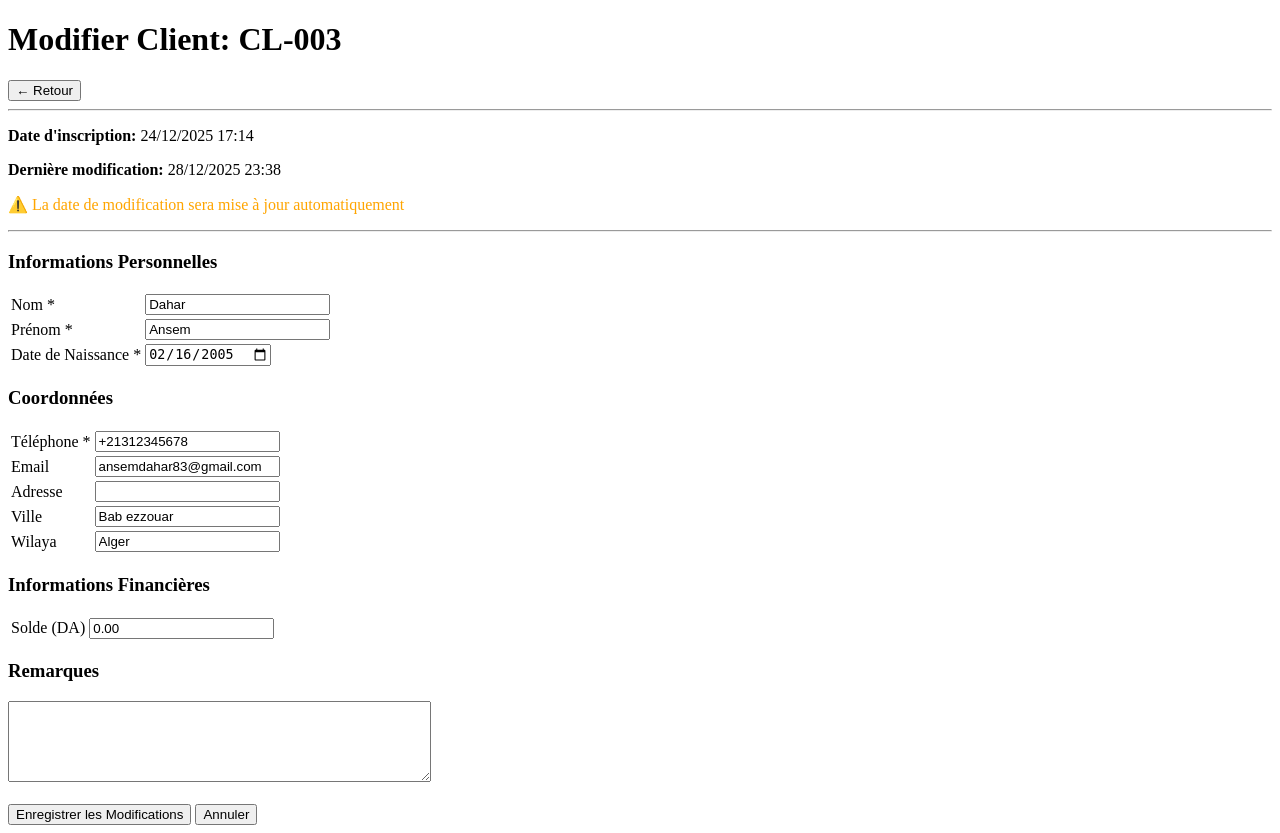
After one commit to ansemd/projetsysinfo, a Django app: page /clients/3/modifier/ in a window 1280 px wide. The commit adds this page. Run offline with Django 4.2, Linux system fonts and the light colour scheme; data comes from the database, SQL or seed files in the repository; both versions use the stored data as it was after the commit.

Commit message:
Ajout views complète des clients (liste, détails, créer, modifier, supprimer)

```diff
--- a/app1/models.py
+++ b/app1/models.py
@@ -285,7 +285,7 @@ class Paiement(models.Model):
     mode_paiement = models.CharField(max_length=20, choices=[('ESPECES', 'Espèces'),('CARTE', 'Carte bancaire'),('VIREMENT', 'Virement'),('CHEQUE', 'Chèque'),])
     reference_transaction = models.CharField(max_length=100, blank=True, null=True)
     remarques = models.TextField(blank=True, null=True)
-    statut = models.CharField(max_length=20, default='VALIDE')  # VALIDE ou ANNULE
+    statut = models.CharField(max_length=20, default='VALIDE')
 
     class Meta:
         ordering = ['-date_paiement']
@@ -299,6 +299,14 @@ class Paiement(models.Model):
         from django.core.exceptions import ValidationError
 
         is_new = self.pk is None
+
+        # ========== VALIDATION CRITIQUE : Client doit correspondre ==========
+        if self.facture.client != self.client:
+            raise ValidationError(
+                f"ERREUR : Le client du paiement ({self.client}) ne correspond pas "
+                f"au client de la facture ({self.facture.client}). "
+                f"Impossible de créer ce paiement."
+            )
 
         # Validations pour nouveaux paiements uniquement
         if is_new:
--- /dev/null
+++ b/app1/templates/clients/modifier.html
@@ -0,0 +1,86 @@
+<!DOCTYPE html>
+<html lang="fr">
+<head>
+    <meta charset="UTF-8">
+    <title>Modifier Client - {{ client.prenom }} {{ client.nom }}</title>
+</head>
+<body>
+    <h1>Modifier Client: CL-{{ client.id|stringformat:"03d" }}</h1>
+
+    <a href="{% url 'detail_client' client.id %}"><button>← Retour</button></a>
+
+    <hr>
+
+    <p><strong>Date d'inscription:</strong> {{ client.date_inscription|date:"d/m/Y H:i" }}</p>
+    <p><strong>Dernière modification:</strong> {{ client.date_modification|date:"d/m/Y H:i" }}</p>
+    <p style="color: orange;">⚠️ La date de modification sera mise à jour automatiquement</p>
+
+    <hr>
+
+    <!-- Messages d'erreur -->
+    {% if messages %}
+        {% for message in messages %}
+            <p style="color: red;"><strong>{{ message }}</strong></p>
+        {% endfor %}
+    {% endif %}
+
+    <form method="POST">
+        {% csrf_token %}
+
+        <h3>Informations Personnelles</h3>
+        <table>
+            <tr>
+                <td><label>Nom *</label></td>
+                <td><input type="text" name="nom" value="{{ client.nom }}" required maxlength="20"></td>
+            </tr>
+            <tr>
+                <td><label>Prénom *</label></td>
+                <td><input type="text" name="prenom" value="{{ client.prenom }}" required maxlength="20"></td>
+            </tr>
+            <tr>
+                <td><label>Date de Naissance *</label></td>
+                <td><input type="date" name="date_naissance" value="{{ client.date_naissance|date:'Y-m-d' }}" required></td>
+            </tr>
+        </table>
+
+        <h3>Coordonnées</h3>
+        <table>
+            <tr>
+                <td><label>Téléphone *</label></td>
+                <td><input type="tel" name="telephone" value="{{ client.telephone }}" required></td>
+            </tr>
+            <tr>
+                <td><label>Email</label></td>
+                <td><input type="email" name="email" value="{{ client.email|default:'' }}"></td>
+            </tr>
+            <tr>
+                <td><label>Adresse</label></td>
+                <td><input type="text" name="adresse" value="{{ client.adresse|default:'' }}"></td>
+            </tr>
+            <tr>
+                <td><label>Ville</label></td>
+                <td><input type="text" name="ville" value="{{ client.ville|default:'' }}"></td>
+            </tr>
+            <tr>
+                <td><label>Wilaya</label></td>
+                <td><input type="text" name="wilaya" value="{{ client.wilaya|default:'' }}"></td>
+            </tr>
+        </table>
+
+        <h3>Informations Financières</h3>
+        <table>
+            <tr>
+                <td><label>Solde (DA)</label></td>
+                <td><input type="number" name="solde" value="{{ client.solde }}" step="0.01"></td>
+            </tr>
+        </table>
+
+        <h3>Remarques</h3>
+        <textarea name="remarques" rows="5" cols="50">{{ client.remarques|default:'' }}</textarea>
+
+        <br><br>
+        <button type="submit">Enregistrer les Modifications</button>
+        <a href="{% url 'detail_client' client.id %}"><button type="button">Annuler</button></a>
+    </form>
+</body>
+</html>
--- a/app1/urls.py
+++ b/app1/urls.py
@@ -4,4 +4,7 @@ from . import views
 urlpatterns = [
     path('clients/', views.liste_clients, name='liste_clients'),
     path('clients/<int:client_id>/', views.detail_client, name='detail_client'),
+    path('clients/creer/', views.creer_client, name='creer_client'),
+    path('clients/<int:client_id>/modifier/', views.modifier_client, name='modifier_client'),
+    path('clients/<int:client_id>/supprimer/', views.supprimer_client, name='supprimer_client'),
 ]
--- a/app1/views.py
+++ b/app1/views.py
@@ -1,37 +1,158 @@
-from django.shortcuts import render, get_object_or_404
+from django.shortcuts import render, get_object_or_404, redirect
+from django.contrib import messages
+from django.db.models import Q, Count, Sum
 from .models import Client
 
+
+# ========== LISTE DES CLIENTS (PAGE PRINCIPALE) ==========
 def liste_clients(request):
-    """Liste de tous les clients avec recherche"""
+    """
+    Page principale : Liste de tous les clients avec recherche et statistiques
+    """
     search = request.GET.get('search', '')
-    client_trouve = None
-    expeditions = []
 
     if search:
+        # Recherche par nom, prénom, téléphone, email, ville ou wilaya
+        clients = Client.objects.filter(
+            Q(nom__icontains=search) |
+            Q(prenom__icontains=search) |
+            Q(telephone__icontains=search) |
+            Q(email__icontains=search) |
+            Q(ville__icontains=search) |
+            Q(wilaya__icontains=search)
+        ).order_by('-date_inscription')
+    else:
+        clients = Client.objects.all().order_by('-date_inscription')
 
-        clients = Client.objects.filter(nom__icontains=search) | Client.objects.filter(prenom__icontains=search)
-
-
-        if clients.count() == 1:
-            client_trouve = clients.first()
-            expeditions = client_trouve.expedition_set.all().order_by('-date_creation')
-    else:
-        clients = Client.objects.all()
+    # Statistiques globales
+    stats = {
+        'total_clients': Client.objects.count(),
+        'clients_avec_solde': Client.objects.filter(solde__gt=0).count(),
+        'solde_total': Client.objects.aggregate(Sum('solde'))['solde__sum'] or 0,
+    }
 
     return render(request, 'clients/liste.html', {
         'clients': clients,
         'search': search,
-        'client_trouve': client_trouve,
-        'expeditions': expeditions
+        'stats': stats,
     })
 
 
+# ========== DÉTAILS D'UN CLIENT ==========
 def detail_client(request, client_id):
-    """Détails d'un client + ses expéditions"""
+    """
+    Affiche tous les détails d'un client + ses expéditions
+    """
     client = get_object_or_404(Client, id=client_id)
+
+    # Récupérer toutes les expéditions du client
     expeditions = client.expedition_set.all().order_by('-date_creation')
+
+    # Statistiques du client
+    stats_client = {
+        'total_expeditions': expeditions.count(),
+        'expeditions_livrees': expeditions.filter(statut='LIVRE').count(),
+        'expeditions_en_cours': expeditions.filter(statut='EN_TRANSIT').count(),
+        'expeditions_en_attente': expeditions.filter(statut='EN_ATTENTE').count(),
+        'total_depense': expeditions.aggregate(Sum('montant_total'))['montant_total__sum'] or 0,
+    }
+
+    # Récupérer les factures du client
+    factures = client.factures.all().order_by('-date_creation')[:5]  # Les 5 dernières
 
     return render(request, 'clients/detail.html', {
         'client': client,
-        'expeditions': expeditions
+        'expeditions': expeditions,
+        'stats_client': stats_client,
+        'factures': factures,
     })
+
+
+# ========== CRÉER UN CLIENT ==========
+def creer_client(request):
+    """
+    Formulaire de création d'un nouveau client
+    """
+    if request.method == 'POST':
+        try:
+            # Récupérer les données du formulaire
+            client = Client(
+                nom=request.POST['nom'],
+                prenom=request.POST['prenom'],
+                date_naissance=request.POST['date_naissance'],
+                telephone=request.POST['telephone'],
+                email=request.POST.get('email', ''),
+                adresse=request.POST.get('adresse', ''),
+                ville=request.POST.get('ville', ''),
+                wilaya=request.POST.get('wilaya', ''),
+                solde=request.POST.get('solde', 0.00),
+                remarques=request.POST.get('remarques', ''),
+            )
+            client.save()
+
+            messages.success(request, f'Client {client.prenom} {client.nom} créé avec succès!')
+            return redirect('detail_client', client_id=client.id)
+
+        except Exception as e:
+            messages.error(request, f'Erreur lors de la création du client: {str(e)}')
+
+    return render(request, 'clients/creer.html')
+
+
+# ========== MODIFIER UN CLIENT ==========
+def modifier_client(request, client_id):
+    """
+    Formulaire de modification d'un client existant
+    """
+    client = get_object_or_404(Client, id=client_id)
+
+    if request.method == 'POST':
+        try:
+            # Mettre à jour les données du client
+            client.nom = request.POST['nom']
+            client.prenom = request.POST['prenom']
+            client.date_naissance = request.POST['date_naissance']
+            client.telephone = request.POST['telephone']
+            client.email = request.POST.get('email', '')
+            client.adresse = request.POST.get('adresse', '')
+            client.ville = request.POST.get('ville', '')
+            client.wilaya = request.POST.get('wilaya', '')
+            client.solde = request.POST.get('solde', 0.00)
+            client.remarques = request.POST.get('remarques', '')
+
+            # La date_modification sera mise à jour automatiquement (auto_now=True)
+            client.save()
+
+            messages.success(request, f'Client {client.prenom} {client.nom} modifié avec succès!')
+            return redirect('detail_client', client_id=client.id)
+
+        except Exception as e:
+            messages.error(request, f'Erreur lors de la modification: {str(e)}')
+
+    return render(request, 'clients/modifier.html', {
+        'client': client,
+    })
+
+
+# ========== SUPPRIMER UN CLIENT ==========
+def supprimer_client(request, client_id):
+    """
+    Suppression d'un client (avec confirmation)
+    """
+    client = get_object_or_404(Client, id=client_id)
+
+    if request.method == 'POST':
+        try:
+            nom_complet = f"{client.prenom} {client.nom}"
+            client.delete()
+            messages.success(request, f'Client {nom_complet} supprimé avec succès!')
+            return redirect('liste_clients')
+
+        except Exception as e:
+            messages.error(request, f'Erreur lors de la suppression: {str(e)}')
+            return redirect('detail_client', client_id=client_id)
+
+    # Si GET, afficher page de confirmation
+    return render(request, 'clients/supprimer.html', {
+        'client': client,
+    })
```
Also changed, not shown: app1/signals.py (+43 -17 lines), app1/templates/clients/creer.html (added, +80 -0 lines), app1/templates/clients/detail.html (+87 -27 lines), app1/templates/clients/liste.html (+26 -88 lines), app1/templates/clients/supprimer.html (added, +66 -0 lines), app1/utils.py (+15 -13 lines), db.sqlite3.
